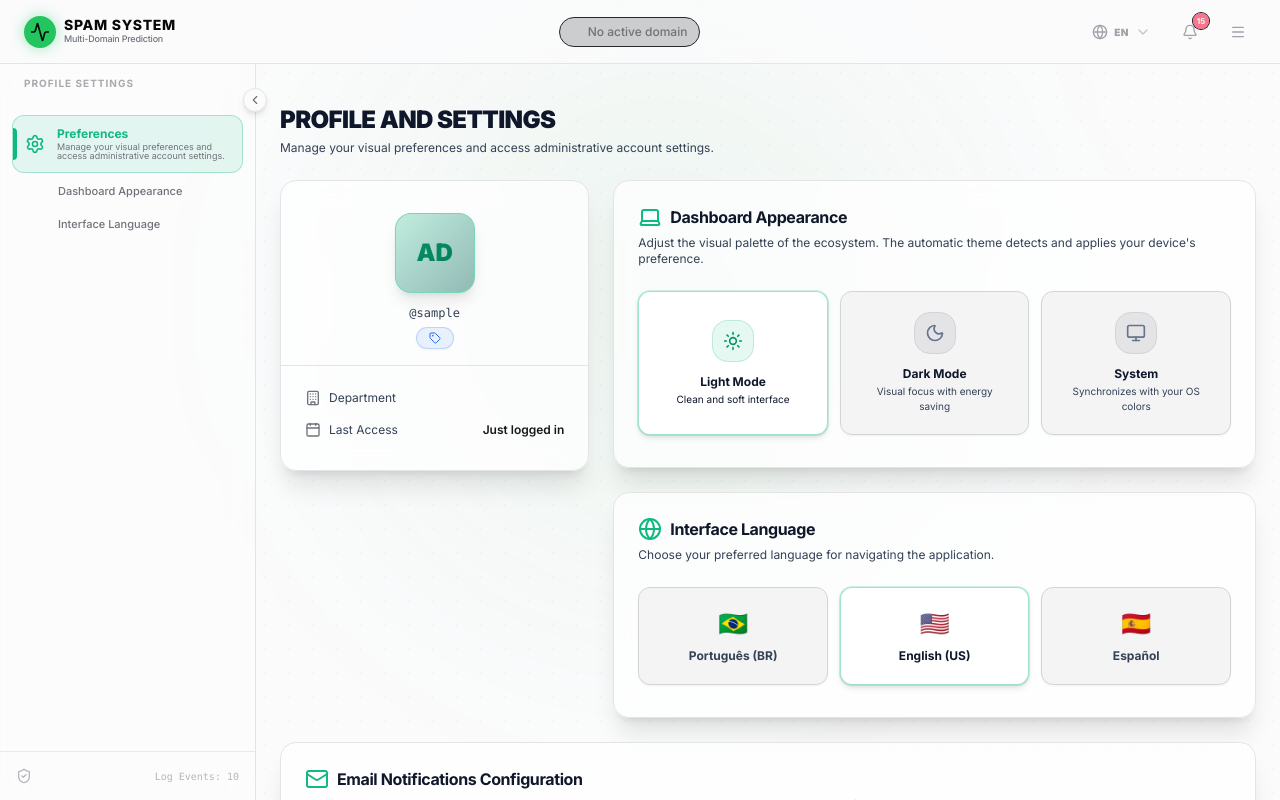
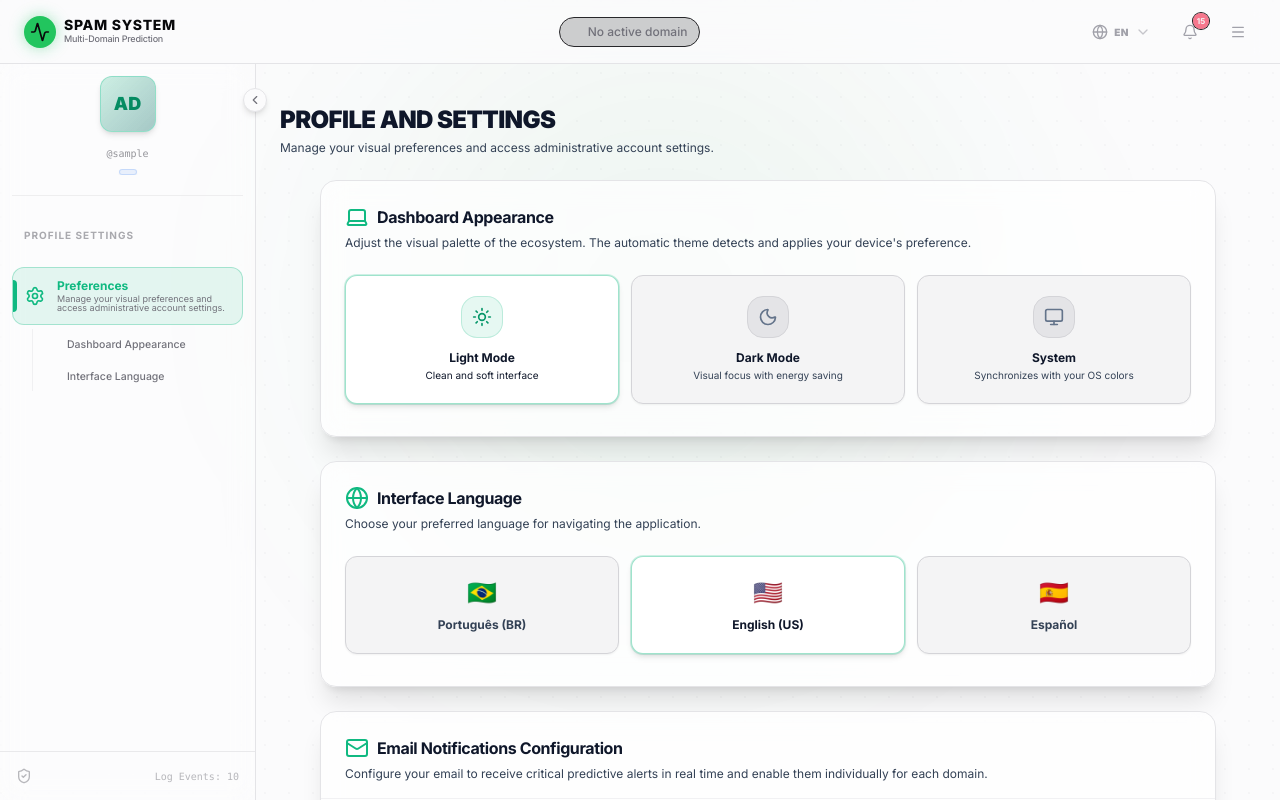
Before and after one commit to gabriellsnts/spam-project, a Next.js app: page /profile in a window 1280 px wide. Shown: the top 800 px of the page. Built offline with nearby package versions, Linux system fonts and the light colour scheme; sample sign-in values are in the browser's storage.

Commit message:
feat(profile): move card de usuario para o topo da sidebar e ajusta subnavegacao

```diff
--- a/src/app/(domains)/profile/page.tsx
+++ b/src/app/(domains)/profile/page.tsx
@@ -6,7 +6,7 @@ import { useDomain, DomainType } from "@/lib/context/domain-context";
 import { Card, CardContent, CardDescription, CardHeader, CardTitle } from "@/components/ui/card";
 import { UserManagement } from "@/components/shared/user-management";
 import { ThemeCustomizer } from "@/components/shared/theme-customizer";
-import { Sun, Moon, Laptop, Calendar, Building, Tag, Mail, Settings, Play, Globe } from "lucide-react";
+import { Sun, Moon, Laptop, Mail, Settings, Play, Globe } from "lucide-react";
 import { cn } from "@/lib/utils";
 
 export default function ProfilePage() {
@@ -106,65 +106,7 @@ export default function ProfilePage() {
 
       {/* Conteúdo: Preferências */}
       {activeProfileSection === "preferences" && (
-        <div className="grid grid-cols-1 md:grid-cols-3 gap-6 animate-in fade-in duration-300">
-          {/* Card de Informações Básicas (Visual Premium) */}
-          <Card className="md:col-span-1 border-zinc-200 dark:border-border/80 bg-white/70 dark:bg-zinc-900/40 backdrop-blur-md rounded-2xl shadow-xl flex flex-col justify-between h-fit animate-in fade-in duration-300">
-            <CardHeader className="text-center pt-8 pb-4">
-              <div className="mx-auto h-20 w-20 rounded-2xl bg-gradient-to-br from-emerald-500/25 to-teal-500/30 border border-emerald-500/40 flex items-center justify-center text-emerald-600 dark:text-emerald-400 font-black text-2xl shadow-lg relative overflow-hidden group">
-                <div className="absolute inset-0 bg-gradient-to-br from-transparent to-black/20" />
-                {currentUser.fullName
-                  ? currentUser.fullName.split(" ").map((n) => n[0]).join("").substring(0, 2).toUpperCase()
-                  : "AD"}
-              </div>
-              <h2 className="text-lg font-bold text-slate-900 dark:text-zinc-100 mt-4 leading-tight">
-                {currentUser.fullName}
-              </h2>
-              <p className="text-xs text-slate-700 dark:text-zinc-400 font-mono mt-1">
-                @{currentUser.username}
-              </p>
-              <div className="flex justify-center mt-3">
-                <span className={cn(
-                  "text-[10px] font-bold px-3 py-1 rounded-full border flex items-center gap-1.5 shadow-sm",
-                  isAdmin
-                    ? "bg-emerald-500/10 text-emerald-600 dark:text-emerald-400 border-emerald-500/25"
-                    : "bg-blue-500/10 text-blue-600 dark:text-blue-400 border-blue-500/25"
-                )}>
-                  <Tag className="h-3 w-3" />
-                  {currentUser.accessProfile}
-                </span>
-              </div>
-            </CardHeader>
-            <CardContent className="border-t border-zinc-200 dark:border-zinc-800/60 pt-6 pb-8 space-y-4 text-xs">
-              <div className="flex items-center justify-between text-slate-700 dark:text-zinc-400">
-                <span className="flex items-center gap-2">
-                  <Building className="h-4 w-4 text-zinc-500" />
-                  {t("department")}
-                </span>
-                <span className="font-semibold text-zinc-900 dark:text-zinc-200">{currentUser.department}</span>
-              </div>
-              <div className="flex items-center justify-between text-slate-700 dark:text-zinc-400">
-                <span className="flex items-center gap-2">
-                  <Calendar className="h-4 w-4 text-zinc-500" />
-                  {t("last_access")}
-                </span>
-                <span className="font-semibold text-zinc-900 dark:text-zinc-200">
-                  {currentUser.lastLogin
-                    ? new Date(currentUser.lastLogin).toLocaleDateString(
-                        language === "pt" ? "pt-BR" : language === "es" ? "es-ES" : "en-US",
-                        {
-                          day: "numeric",
-                          month: "short",
-                          hour: "2-digit",
-                          minute: "2-digit"
-                        }
-                      )
-                    : t("just_logged_in")}
-                </span>
-              </div>
-            </CardContent>
-          </Card>
-
-          <div className="md:col-span-2 space-y-6">
+        <div className="max-w-4xl mx-auto space-y-6 animate-in fade-in duration-300">
           {/* Configurações de Aparência / Tema (RF52) */}
           {(activeProfileSubSection === "appearance" || !activeProfileSubSection) && (
             <Card className="border-zinc-200 dark:border-border/80 bg-white/70 dark:bg-zinc-900/40 backdrop-blur-md rounded-2xl shadow-xl animate-in fade-in duration-300">
@@ -223,7 +165,7 @@ export default function ProfilePage() {
                     </div>
                     <div className="text-center">
                       <div className="text-xs font-bold text-slate-900 dark:text-zinc-200">{t("dark_mode")}</div>
-                        <div className="text-[10px] text-slate-655 mt-0.5">{t("dark_mode_desc")}</div>
+                      <div className="text-[10px] text-slate-655 dark:text-zinc-550 mt-0.5">{t("dark_mode_desc")}</div>
                     </div>
                   </button>
 
@@ -260,7 +202,7 @@ export default function ProfilePage() {
                     </div>
                     <div className="text-center">
                       <div className="text-xs font-bold text-slate-900 dark:text-zinc-200">{t("system_mode")}</div>
-                        <div className="text-[10px] text-slate-650 dark:text-zinc-550 mt-0.5">{t("system_mode_desc")}</div>
+                      <div className="text-[10px] text-slate-650 dark:text-zinc-555 mt-0.5">{t("system_mode_desc")}</div>
                     </div>
                   </button>
                 </div>
@@ -328,11 +270,11 @@ export default function ProfilePage() {
             </Card>
           )}
         </div>
-        </div>
       )}
 
       {/* Configuração de Notificações por E-mail (RF41) */}
       {activeProfileSection === "preferences" && !activeProfileSubSection && (
+        <div className="max-w-4xl mx-auto">
           <Card className="w-full border-zinc-200 dark:border-border/80 bg-white/70 dark:bg-zinc-900/40 backdrop-blur-md rounded-2xl shadow-xl overflow-hidden animate-in fade-in duration-300">
             <CardHeader className="border-b border-zinc-200/50 dark:border-zinc-800/50 pb-4">
               <CardTitle className="text-base font-bold text-slate-900 dark:text-zinc-100 flex items-center gap-2">
@@ -471,7 +413,7 @@ export default function ProfilePage() {
                 </div>
                 <button
                   onClick={simulateCriticalAlertsBatch}
-                className="px-4 py-2.5 rounded-xl border border-dashed border-zinc-300 dark:border-zinc-800 hover:border-zinc-400 dark:hover:border-zinc-700 bg-zinc-100/50 dark:bg-zinc-950/20 text-slate-700 dark:text-zinc-400 hover:text-slate-900 dark:hover:text-zinc-250 font-bold text-xs transition-colors shrink-0 flex items-center gap-1.5 cursor-pointer"
+                  className="px-4 py-2.5 rounded-xl border border-dashed border-zinc-300 dark:border-zinc-800 hover:border-dashed-zinc-400 dark:hover:border-zinc-700 bg-zinc-100/50 dark:bg-zinc-950/20 text-slate-700 dark:text-zinc-400 hover:text-slate-900 dark:hover:text-zinc-250 font-bold text-xs transition-colors shrink-0 flex items-center gap-1.5 cursor-pointer"
                 >
                   <Play className="h-3.5 w-3.5" />
                   {t("simulate_batch_btn")}
@@ -479,18 +421,19 @@ export default function ProfilePage() {
               </div>
             </CardContent>
           </Card>
+        </div>
       )}
 
       {/* Conteúdo: Gestão Administrativa */}
       {activeProfileSection === "admin" && isAdmin && (
-        <div className="animate-in fade-in duration-300">
+        <div className="max-w-4xl mx-auto animate-in fade-in duration-300">
           <UserManagement />
         </div>
       )}
 
       {/* Conteúdo: Customização de Tema (RF53) */}
       {activeProfileSection === "theme" && isAdmin && (
-        <div className="animate-in fade-in duration-300">
+        <div className="max-w-4xl mx-auto animate-in fade-in duration-300">
           <ThemeCustomizer />
         </div>
       )}
--- a/src/components/shared/sidebar.tsx
+++ b/src/components/shared/sidebar.tsx
@@ -198,6 +198,45 @@ export function Sidebar() {
 
         {/* Nav Content */}
         <div className="p-3 space-y-6 flex-1 flex flex-col overflow-y-auto">
+          {/* User Block */}
+          {currentUser && (
+            <div className={cn(
+              "flex flex-col items-center border-b border-border/60 pb-5 mb-2 transition-all duration-300",
+              isCollapsed ? "px-1" : "px-3"
+            )}>
+              <div className={cn(
+                "rounded-xl bg-gradient-to-br from-emerald-500/20 to-teal-500/25 border border-emerald-500/30 flex items-center justify-center text-emerald-600 dark:text-emerald-400 font-black shadow-md relative overflow-hidden group transition-all duration-300 shrink-0",
+                isCollapsed ? "h-9 w-9 text-xs" : "h-14 w-14 text-lg"
+              )}>
+                <div className="absolute inset-0 bg-gradient-to-br from-transparent to-black/15" />
+                {currentUser.fullName
+                  ? currentUser.fullName.split(" ").map((n) => n[0]).join("").substring(0, 2).toUpperCase()
+                  : "AD"}
+              </div>
+
+              {!isCollapsed && (
+                <div className="text-center mt-3 animate-in fade-in duration-300 w-full overflow-hidden">
+                  <div className="text-xs font-bold text-slate-900 dark:text-zinc-100 truncate leading-tight">
+                    {currentUser.fullName}
+                  </div>
+                  <div className="text-[10px] text-muted-foreground/75 font-mono truncate mt-0.5">
+                    @{currentUser.username}
+                  </div>
+                  <div className="mt-2 flex items-center justify-center gap-1">
+                    <span className={cn(
+                      "text-[9px] font-extrabold px-2 py-0.5 rounded-full border tracking-wide uppercase shadow-sm",
+                      isAdmin
+                        ? "bg-emerald-500/10 text-emerald-600 dark:text-emerald-400 border-emerald-500/20"
+                        : "bg-blue-500/10 text-blue-600 dark:text-blue-400 border-blue-500/20"
+                    )}>
+                      {currentUser.accessProfile}
+                    </span>
+                  </div>
+                </div>
+              )}
+            </div>
+          )}
+
           {!isCollapsed && (
             <div className="px-3 text-[10px] font-bold text-muted-foreground/60 uppercase tracking-widest animate-in fade-in duration-300">
               {t("profile_settings") || "Configurações"}
@@ -237,27 +276,33 @@ export function Sidebar() {
 
               {/* Subtópicos de Preferências */}
               {!isCollapsed && activeProfileSection === "preferences" && (
-                <div className="pl-9 space-y-1 animate-in slide-in-from-top-2 duration-200">
+                <div className="pl-6 pt-0.5 space-y-1 animate-in slide-in-from-top-1.5 duration-200 border-l border-zinc-200/50 dark:border-zinc-800/40 ml-5 mt-1">
                   <button
                     onClick={() => setActiveProfileSubSection("appearance")}
                     className={cn(
-                      "w-full text-left text-[11px] py-1.5 px-2.5 rounded-lg transition-colors block font-medium",
+                      "w-full text-left text-[10.5px] py-1.5 px-2.5 rounded-lg transition-colors block font-medium relative",
                       activeProfileSubSection === "appearance"
                         ? "text-emerald-500 bg-emerald-500/5 font-bold"
-                        : "text-muted-foreground hover:text-foreground hover:bg-muted/20"
+                        : "text-muted-foreground hover:text-foreground hover:bg-muted/15"
                     )}
                   >
+                    {activeProfileSubSection === "appearance" && (
+                      <span className="absolute left-0 top-[9px] w-1 h-1 rounded-full bg-emerald-500" />
+                    )}
                     {t("dashboard_appearance")}
                   </button>
                   <button
                     onClick={() => setActiveProfileSubSection("language")}
                     className={cn(
-                      "w-full text-left text-[11px] py-1.5 px-2.5 rounded-lg transition-colors block font-medium",
+                      "w-full text-left text-[10.5px] py-1.5 px-2.5 rounded-lg transition-colors block font-medium relative",
                       activeProfileSubSection === "language"
                         ? "text-emerald-500 bg-emerald-500/5 font-bold"
-                        : "text-muted-foreground hover:text-foreground hover:bg-muted/20"
+                        : "text-muted-foreground hover:text-foreground hover:bg-muted/15"
                     )}
                   >
+                    {activeProfileSubSection === "language" && (
+                      <span className="absolute left-0 top-[9px] w-1 h-1 rounded-full bg-emerald-500" />
+                    )}
                     {t("language_selection")}
                   </button>
                 </div>
```
Also changed, not shown: 2 other files (tests, documents, lock files or other folders). Lines whose indentation alone changed are shown as unchanged.
